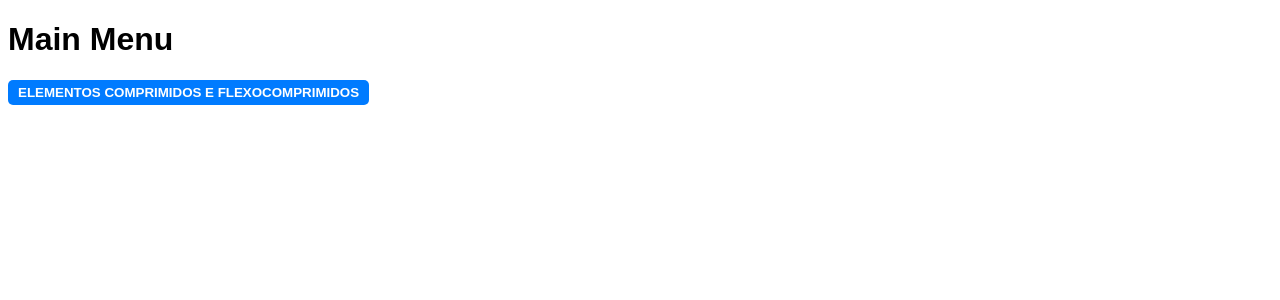
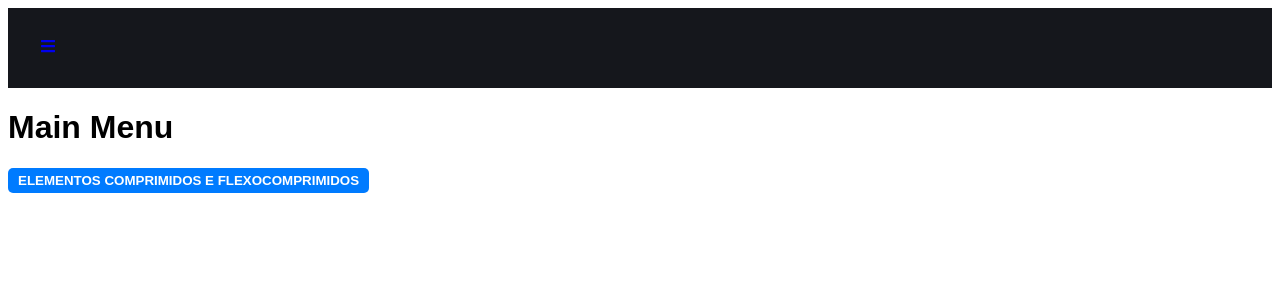
Before and after one commit to cmamus/timberCalc, a React (Create React App) app in the folder client/: page / in a window 1280 px wide. Shown: the top 300 px of the page. Built offline with nearby package versions, Linux system fonts and the light colour scheme.

Commit message:
Inicio do Implemento da SideBar

```diff
--- a/client/package.json
+++ b/client/package.json
@@ -10,8 +10,10 @@
     "axios": "^1.6.7",
     "react": "^18.2.0",
     "react-dom": "^18.2.0",
-    "react-router-dom": "^6.21.3",
+    "react-icons": "^5.0.1",
+    "react-router-dom": "^6.22.1",
     "react-scripts": "5.0.1",
+    "styled-components": "^6.1.8",
     "web-vitals": "^2.1.4"
   },
   "scripts": {
--- a/client/src/componentes/MainMenu.js
+++ b/client/src/componentes/MainMenu.js
@@ -2,6 +2,7 @@ import React, { useState } from "react";
 import Comprimidos from "./ElementosComprimidos";
 
 import "../styles/mainMenu.css"
+import Sidebar from "./Sidebar/Sidebar";
 
 function MainMenu() {
   const [controle, setControle] = useState(0);
@@ -11,6 +12,8 @@ function MainMenu() {
   }
 
   return(
+    <>
+    <Sidebar />
     <div className="main-menu-container">
       {controle === 0 && (
         <div>
@@ -31,6 +34,7 @@ function MainMenu() {
         </div>
       )}
     </div>
+    </>
   );
 }
 
--- /dev/null
+++ b/client/src/componentes/Sidebar/Sidebar.js
@@ -0,0 +1,29 @@
+import React from 'react';
+import styled from 'styled-components';
+import { Link } from 'react-router-dom';
+import * as FaIcons from 'react-icons/fa';
+import * as AiIcons from 'react-icons/ai';
+
+const Nav = styled.div`
+    background: #15171c;
+    height: 80px;
+    display: flex;
+    justify-content: flex-start;
+    align-items: center;
+`;
+
+const NavIcon = styled(Link)`
+    margin-left: 2rem;
+`;
+
+const Sidebar = () => {
+  return (
+    <Nav>
+      <NavIcon to="#">
+        <FaIcons.FaBars />
+      </NavIcon>
+    </Nav>
+  );
+};
+
+export default Sidebar;
```
Also changed, not shown: client/src/componentes/Sidebar/SidebarData.js (added, +56 -0 lines), 2 other files (tests, documents, lock files or other folders).
